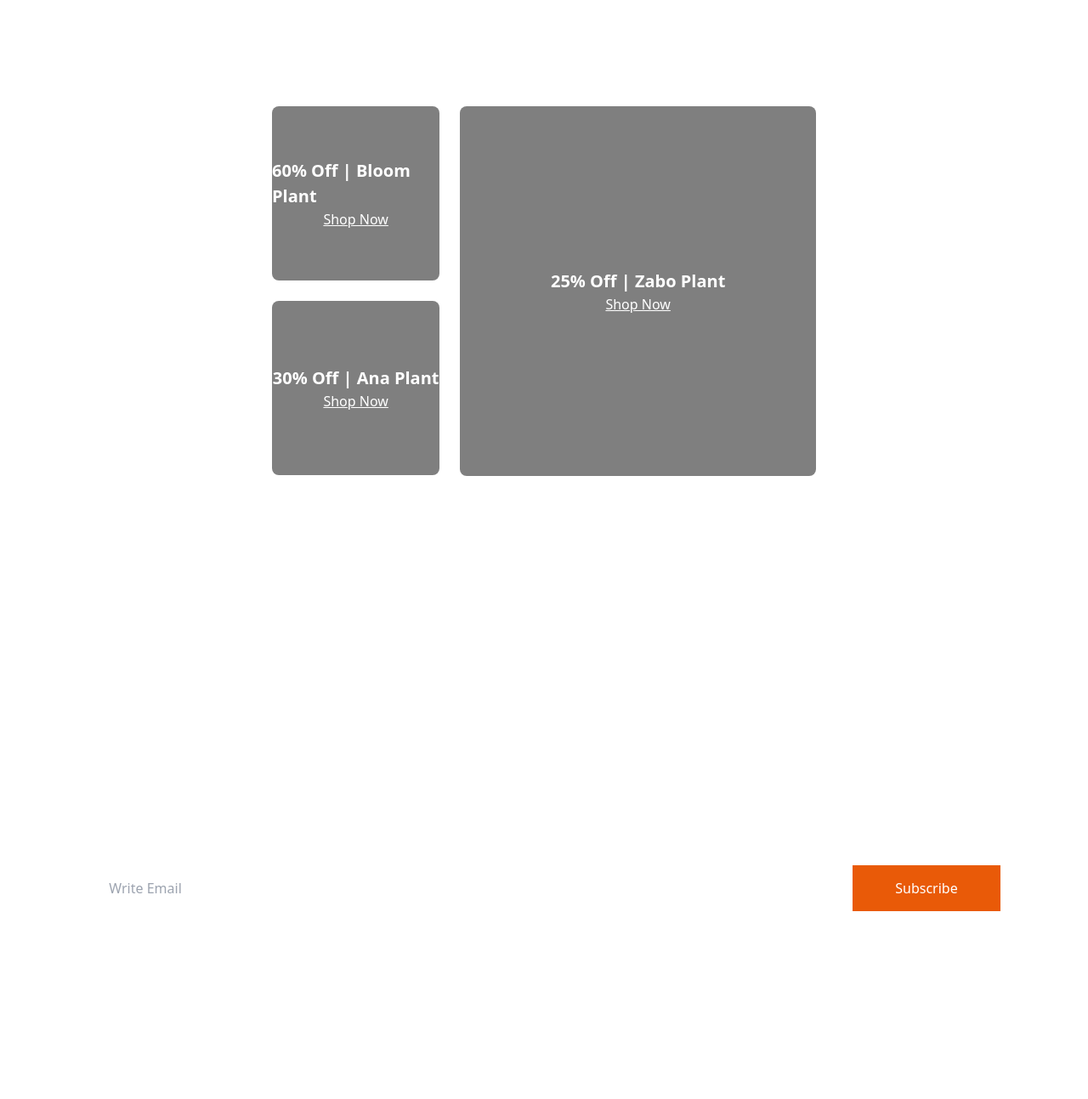
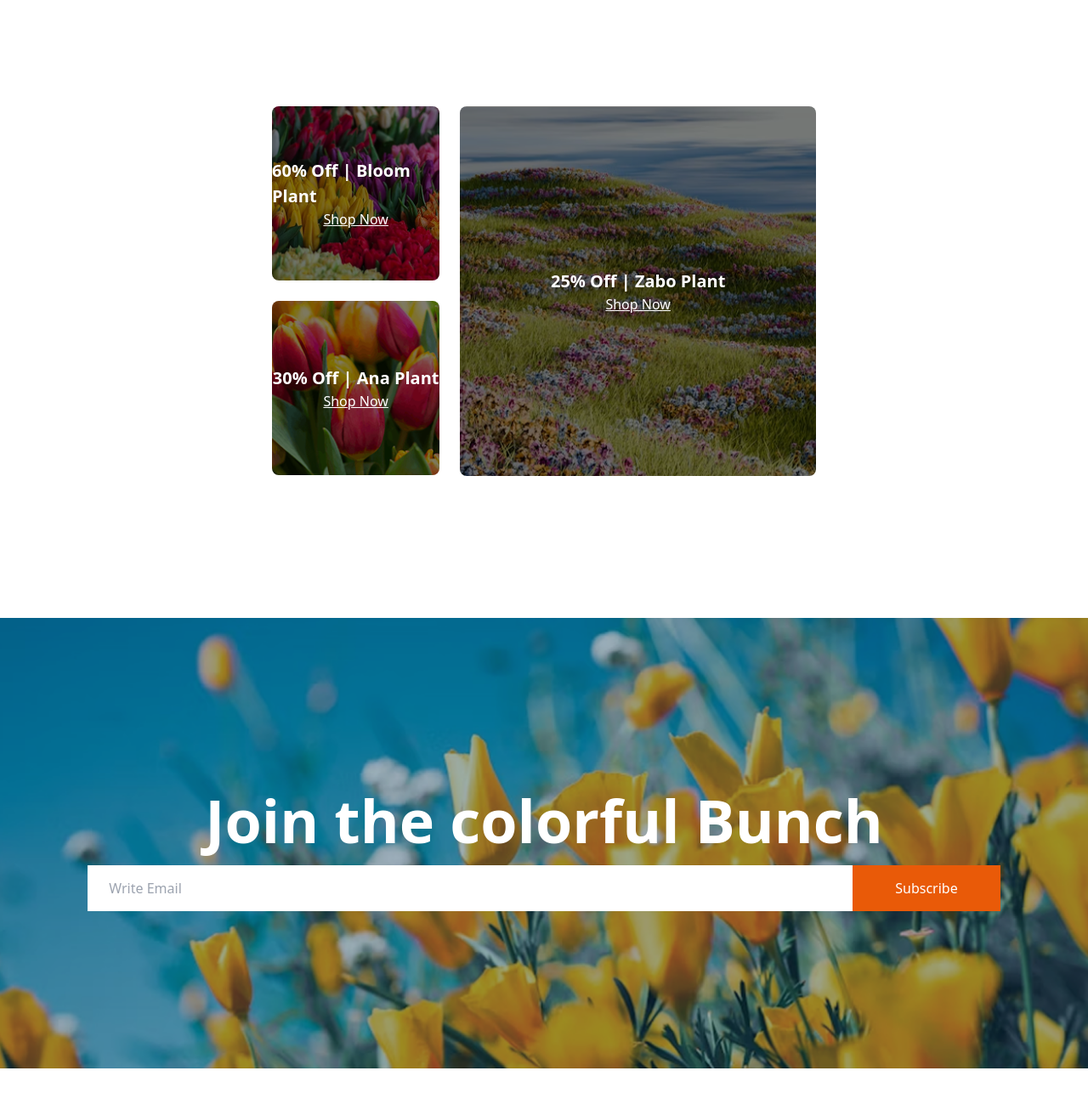
Before and after one commit to alvy00/ph-responsive-a02, a website: page index.html in a window 1280 px wide. Shown: the part 3100-4393 px from the top of the page at 85% size. Drawn offline with nearby package versions, Linux system fonts and the light colour scheme; the site is published under a folder, as on GitHub Pages, so addresses that start at the root find nothing.

Commit message:
Done and dusted

```diff
--- a/index.html
+++ b/index.html
@@ -173,17 +173,17 @@
         <!-- Latest Deals Pics-->
         <section class="flex flex-col sm:grid sm:grid-cols-3 sm:grid-rows-2 gap-6 max-w-[800px] mx-auto mb-[120px] sm:mx-80 items-center sm:items-start">
 
-            <div class="bg-[url('/assets/deal-bloom.png')] order-1 sm:order-none h-[205px] w-[365px] sm:w-full sm:h-[205px] bg-cover bg-center bg-blend-darken bg-black bg-opacity-50 flex flex-col justify-center items-center rounded-lg">
+            <div class="bg-[url('./assets/deal-bloom.png')] order-1 sm:order-none h-[205px] w-[365px] sm:w-full sm:h-[205px] bg-cover bg-center bg-blend-darken bg-black bg-opacity-50 flex flex-col justify-center items-center rounded-lg">
                 <p class="text-[20px] font-bold text-white">60% Off | Bloom Plant</p>
                 <p class="underline text-white">Shop Now</p>
             </div>
 
-            <div class="bg-[url('/assets/deal-zabo.png')] order-3 sm:order-none h-[205px] w-[365px] sm:h-[435px] sm:w-full sm:col-span-2 sm:row-span-4 bg-cover bg-center bg-blend-darken bg-black bg-opacity-50 flex flex-col justify-center items-center rounded-lg">
+            <div class="bg-[url('./assets/deal-zabo.png')] order-3 sm:order-none h-[205px] w-[365px] sm:h-[435px] sm:w-full sm:col-span-2 sm:row-span-4 bg-cover bg-center bg-blend-darken bg-black bg-opacity-50 flex flex-col justify-center items-center rounded-lg">
                 <p class="text-[20px] font-bold text-white">25% Off | Zabo Plant</p>
                 <p class="underline text-white">Shop Now</p>
             </div>
 
-            <div class="bg-[url('/assets/deal-ana.png')] order-2 sm:order-none h-[205px] w-[365px] sm:w-full sm:h-[205px] bg-cover bg-center bg-blend-darken bg-black bg-opacity-50 flex flex-col justify-center items-center rounded-lg">
+            <div class="bg-[url('./assets/deal-ana.png')] order-2 sm:order-none h-[205px] w-[365px] sm:w-full sm:h-[205px] bg-cover bg-center bg-blend-darken bg-black bg-opacity-50 flex flex-col justify-center items-center rounded-lg">
                 <p class="text-[20px] font-bold text-white">30% Off | Ana  Plant</p>
                 <p class="underline text-white">Shop Now</p>
             </div>
@@ -192,7 +192,7 @@
 
 
          <!-- Join section -->
-         <section class="bg-[url('/assets/news-letter-bg.png')] w-full h-[275px] sm:h-[530px] bg-cover bg-center flex flex-col justify-center items-center">
+         <section class="bg-[url('./assets/news-letter-bg.png')] w-full h-[275px] sm:h-[530px] bg-cover bg-center flex flex-col justify-center items-center">
             <div class="flex flex-col justify-center items-center">
                 <p class="text-[20px] sm:text-[70px] font-bold text-white">Join the colorful Bunch</p>
                 <div class="flex">
```
